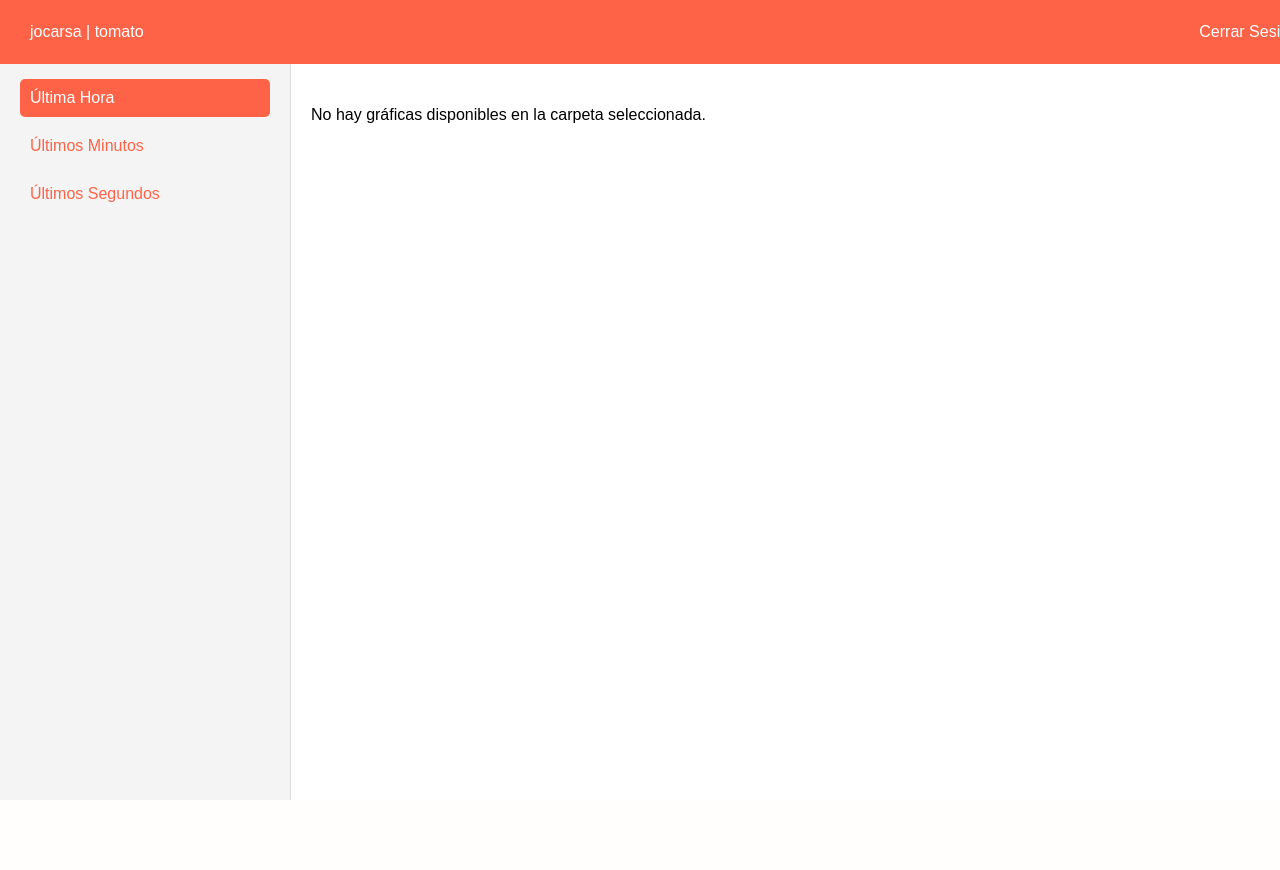
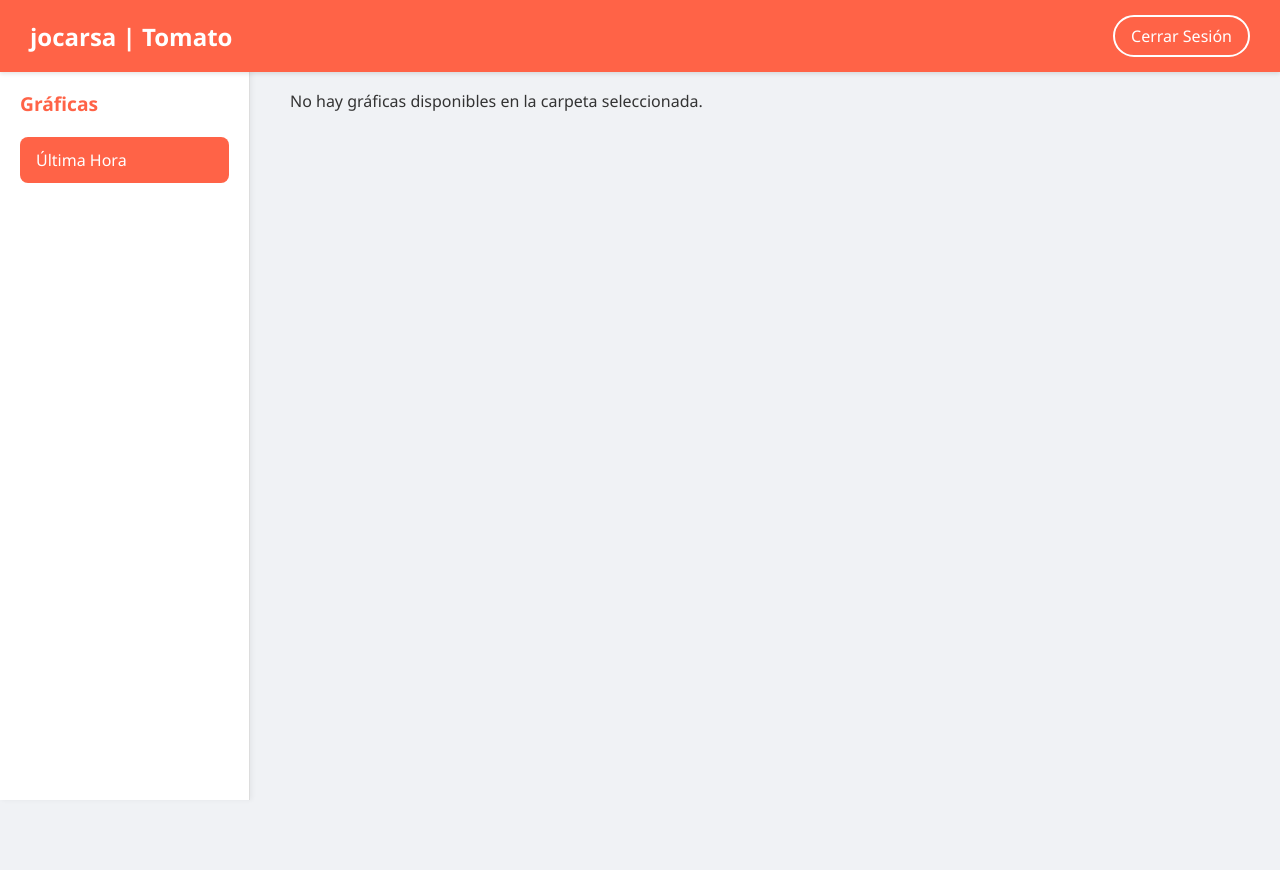
Before and after one commit to jocarsa/jocarsa-tomato, a PHP site: page /index.php in a window 1280 px wide. Before the commit the page ends 800 px from the top, so only its background shows below. Run offline with PHP 8.4, Linux system fonts and the light colour scheme; the visitor is signed in with stand-in values (Sample User, id 1).

Commit message:
Arreglos ejecutados

```diff
--- a/index.php
+++ b/index.php
@@ -63,15 +63,22 @@
     <meta charset="UTF-8">
     <meta name="viewport" content="width=device-width, initial-scale=1.0">
     <title>jocarsa | Tomato</title>
-    <link rel="icon" href="https://jocarsa.com/static/logo/jocarsa%20%7c%20Tomato.svg" type="image/svg+xml">
+    <link rel="icon" href="https://jocarsa.com/static/logo/tomato.png" type="image/svg+xml">
     <style>
-        /* General Styles */
+        /* Reset and General Styles */
+        * {
+            box-sizing: border-box;
+            margin: 0;
+            padding: 0;
+        }
         body {
-            font-family: Ubuntu, Arial, sans-serif;
-            margin: 0;
-            display: flex;
-            height: 100vh;
+            font-family: 'Segoe UI', Tahoma, Geneva, Verdana, sans-serif;
+            background-color: #f0f2f5;
+            color: #333;
+            min-height: 100vh;
         }
+
+        /* Header Styles */
         .header {
             background-color: tomato;
             width: 100%;
@@ -84,43 +91,66 @@
             top: 0;
             left: 0;
             z-index: 100;
+            box-shadow: 0 2px 4px rgba(0,0,0,0.1);
+        }
+        .header .app-name {
+            font-size: 1.5rem;
+            font-weight: bold;
         }
         .header .logout-button {
             background-color: tomato;
             color: white;
-            border: none;
-            padding: 8px 12px;
-            border-radius: 5px;
+            border: 2px solid white;
+            padding: 8px 16px;
+            border-radius: 25px;
             cursor: pointer;
             text-decoration: none;
             font-size: 1rem;
+            transition: background-color 0.3s, border-color 0.3s;
         }
         .header .logout-button:hover {
             background-color: darkred;
+            border-color: darkred;
         }
+
+        /* Sidebar Styles */
         .sidebar {
             width: 250px;
-            background: #f4f4f4;
+            background: #fff;
             padding: 20px;
             border-right: 1px solid #ddd;
+            position: fixed;
+            top: 70px; /* Height of the header */
+            bottom: 0;
+            overflow-y: auto;
+            box-shadow: 2px 0 5px rgba(0,0,0,0.05);
+        }
+        .sidebar h3 {
+            margin-bottom: 20px;
+            color: tomato;
+            font-size: 1.2rem;
         }
         .sidebar a {
             display: block;
-            padding: 10px;
-            margin: 10px 0;
+            padding: 12px 16px;
+            margin: 8px 0;
             color: tomato;
             text-decoration: none;
-            border-radius: 5px;
+            border-radius: 8px;
+            transition: background-color 0.3s, color 0.3s;
         }
         .sidebar a:hover, .sidebar a.active {
             background-color: tomato;
             color: white;
         }
+
+        /* Content Styles */
         .content {
             flex: 1;
             padding: 20px;
             overflow-y: auto;
-            margin-top: 70px;
+            margin-top: 70px; /* Height of the header */
+            margin-left: 270px; /* Width of the sidebar + margin */
         }
         .dashboard {
             display: grid;
@@ -145,7 +313,7 @@
     <?php if ($loggedIn): ?>
         <!-- Header -->
         <div class="header">
-            <div class="app-name">jocarsa | tomato</div>
+            <div class="app-name">jocarsa | Tomato</div>
             <a href="index.php?action=logout" class="logout-button">Cerrar Sesión</a>
         </div>
 
@@ -153,8 +321,7 @@
         <div class="sidebar">
             <h3>Gráficas</h3>
             <a href="index.php?type=hourly" class="<?php echo $selectedType === 'hourly' ? 'active' : ''; ?>">Última Hora</a>
-            <a href="index.php?type=minute" class="<?php echo $selectedType === 'minute' ? 'active' : ''; ?>">Últimos Minutos</a>
-            <a href="index.php?type=second" class="<?php echo $selectedType === 'second' ? 'active' : ''; ?>">Últimos Segundos</a>
+
         </div>
 
         <!-- Main Content -->
@@ -171,17 +338,49 @@
                 <?php endif; ?>
             </div>
         </div>
+
+        <!-- The Modal -->
+        <div id="myModal" class="modal">
+            <span class="close" onclick="closeModal()">&times;</span>
+            <img class="modal-content" id="modalImage" alt="Chart Enlarged">
+        </div>
+
+        <!-- JavaScript for Modal -->
+        <script>
+            function openModal(src) {
+                var modal = document.getElementById("myModal");
+                var modalImg = document.getElementById("modalImage");
+                modal.style.display = "block";
+                modalImg.src = src;
+            }
+
+            function closeModal() {
+                var modal = document.getElementById("myModal");
+                modal.style.display = "none";
+            }
+
+            // Close the modal when clicking outside the image
+            window.onclick = function(event) {
+                var modal = document.getElementById("myModal");
+                if (event.target == modal) {
+                    modal.style.display = "none";
+                }
+            }
+        </script>
     <?php else: ?>
         <div class="login-container">
+            <img src="https://jocarsa.com/static/logo/tomato.png" alt="Tomato Logo" class="logo">
             <h2>Iniciar Sesión</h2>
             <?php if (isset($error)): ?>
                 <div class="error"><?php echo htmlspecialchars($error); ?></div>
             <?php endif; ?>
             <form action="index.php" method="post">
                 <label for="username">Usuario</label>
-                <input type="text" id="username" name="username" required>
+                <input type="text" id="username" name="username" required placeholder="Ingresa tu usuario">
+
                 <label for="password">Contraseña</label>
-                <input type="password" id="password" name="password" required>
+                <input type="password" id="password" name="password" required placeholder="Ingresa tu contraseña">
+
                 <button type="submit" name="login">Entrar</button>
             </form>
         </div>
```
Also changed, not shown: other parts of index.php (+140 -2 lines), 1 other file.
